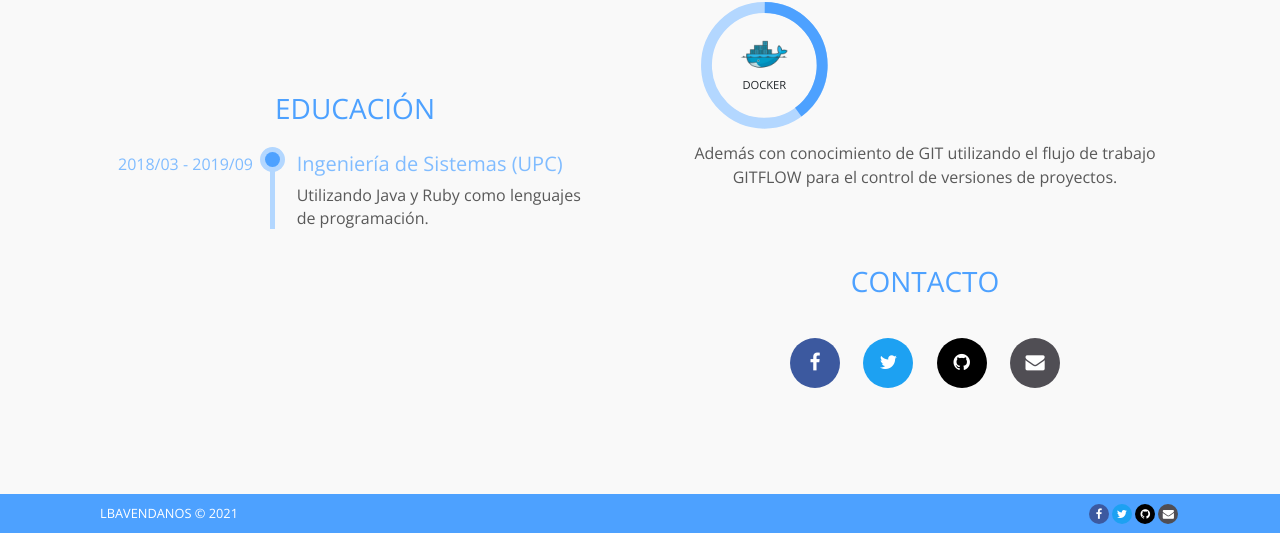
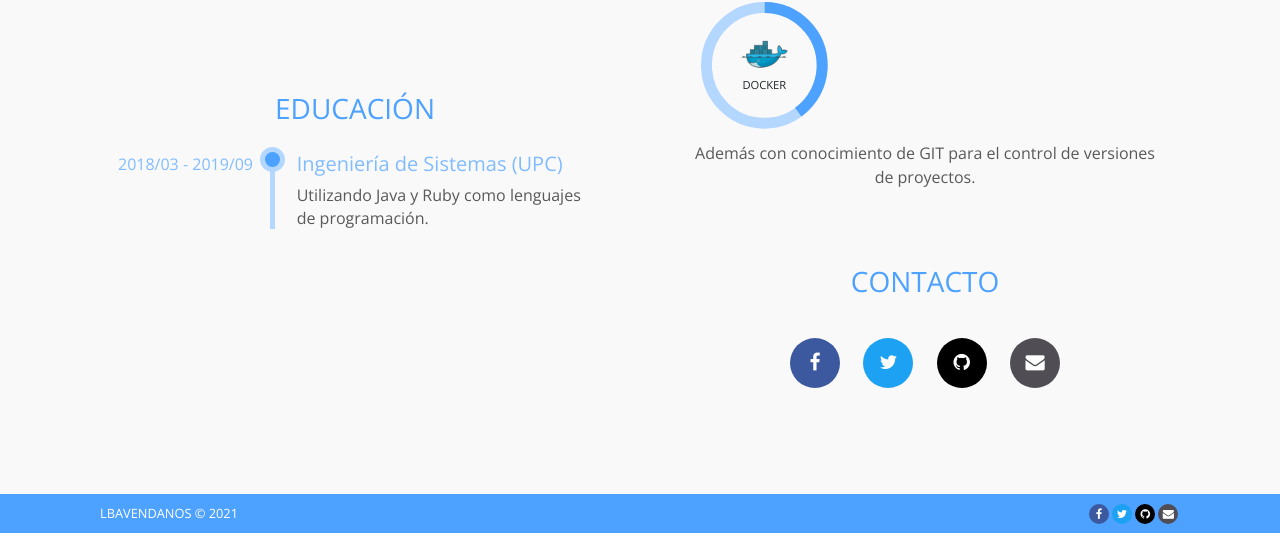
Before and after one commit to lbavendanos/lbavendanos, a website: page src/index.html in a window 1280 px wide. Shown: the part 1201-1734 px from the top of the page. Drawn offline with nearby package versions, Linux system fonts and the light colour scheme; files that its build step writes are made by us from their sources.

Commit message:
Fix knowledge

```diff
--- a/src/index.html
+++ b/src/index.html
@@ -515,8 +515,8 @@
                 </figure>
               </div>
               <p>
-                Además con conocimiento de GIT utilizando el flujo de trabajo
-                GITFLOW para el control de versiones de proyectos.
+                Además con conocimiento de GIT para el control de versiones de
+                proyectos.
               </p>
             </section>
 
```
